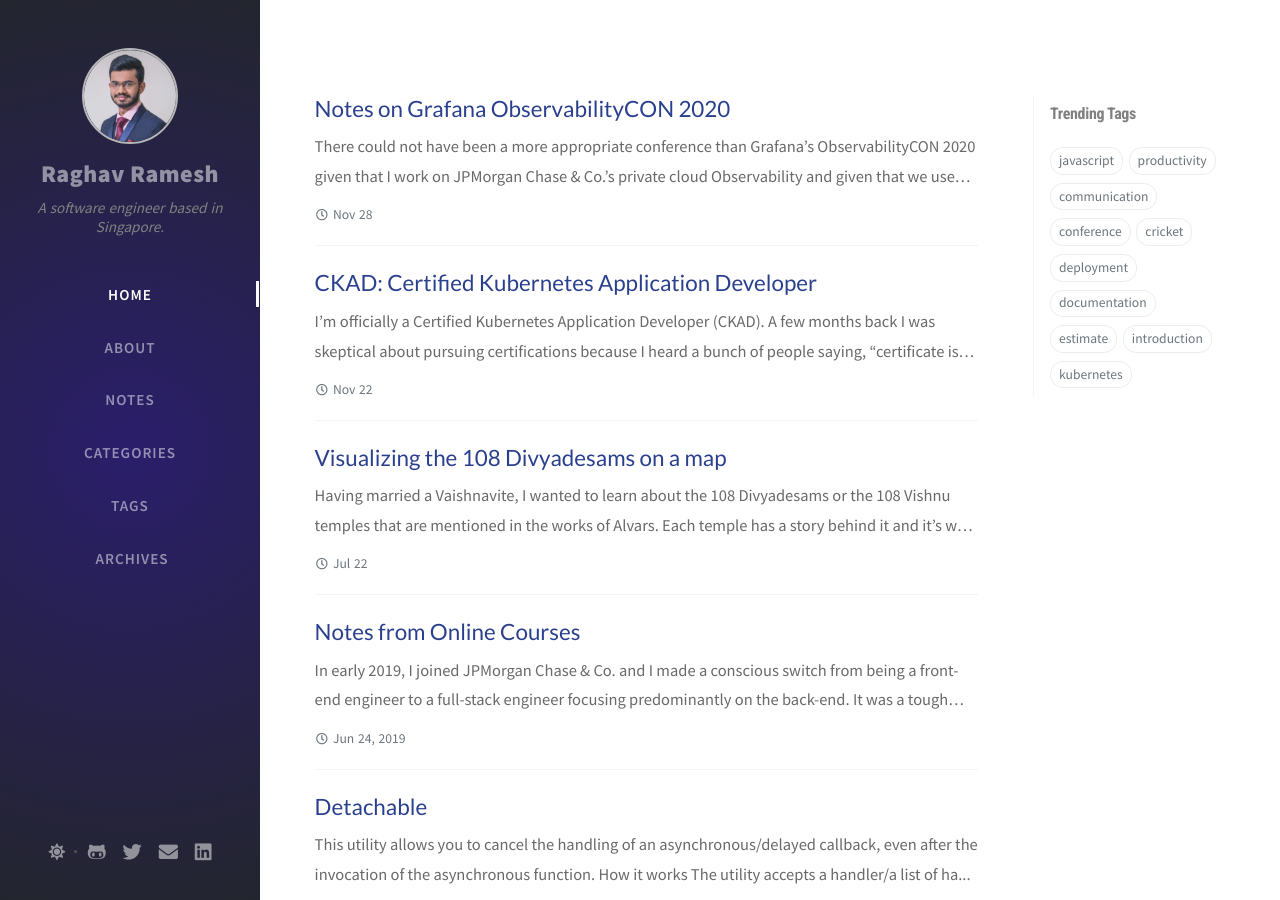
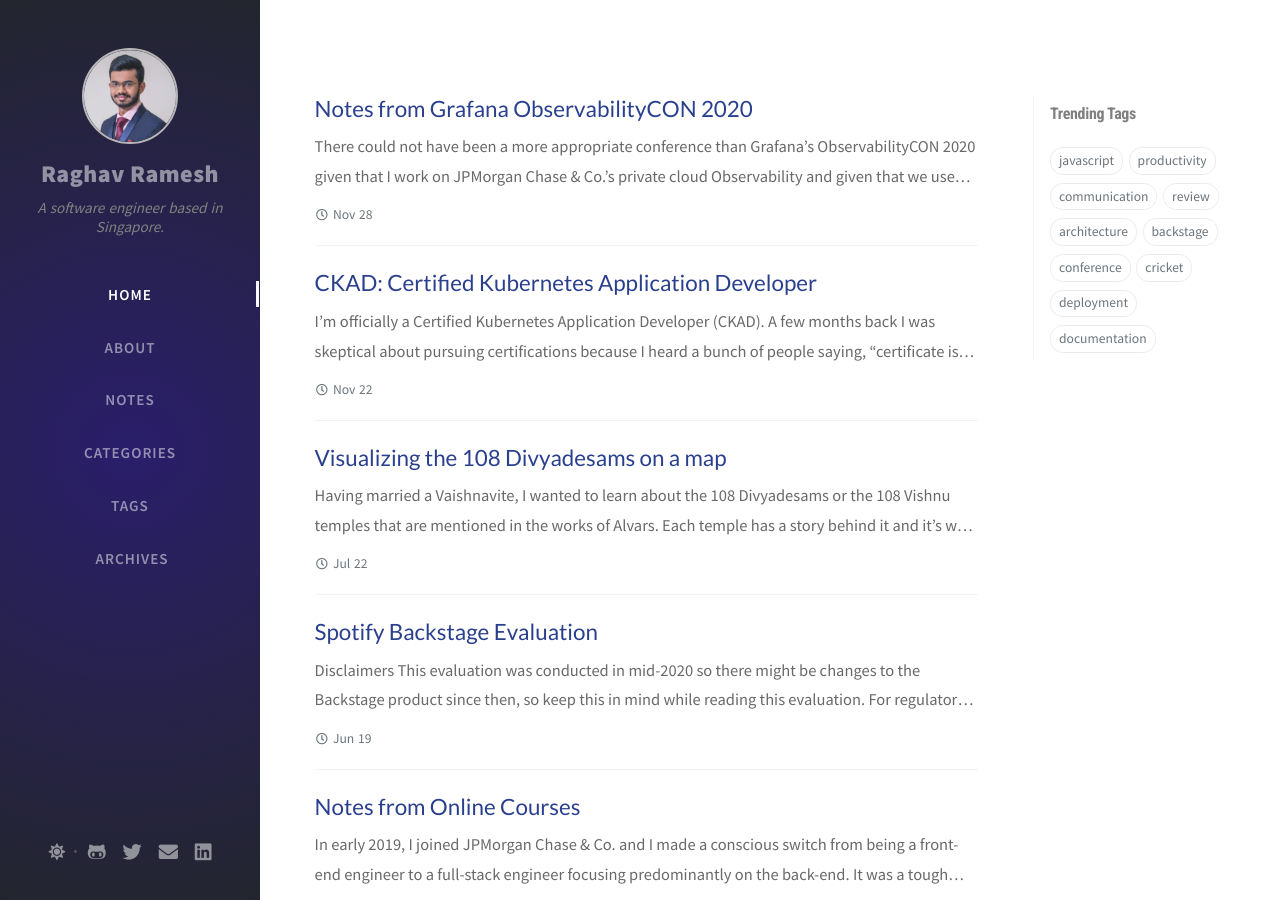
Before and after one commit to RaghavRamesh/RaghavRamesh.github.io, a Jekyll site: the page built from index.html, in a window 1280 px wide and 900 px high. Built offline with Jekyll 4.4.1, drawn with Linux system fonts in a browser that asks for light colours; nearby versions of some CDN libraries; the list of posts is cut into pages by our own code; comment, search, counter and statistics services are not loaded; some of the changed lines change nothing that is shown; some of the changed text lies outside the part shown.

Commit message:
add Spotify Backstage evaluation blog post

```diff
--- /dev/null
+++ b/_posts/2020-06-20-spotify-backstage-evaluation.md
@@ -0,0 +1,97 @@
+---
+title: "Spotify Backstage Evaluation"
+date: 2020-06-20
+categories: [architecture]
+tags: [spotify, backstage, architecture, review, product]
+---
+
+### Disclaimers
+* This evaluation was conducted in mid-2020 so there might be changes to the Backstage product since then, so keep this in mind while reading this evaluation.
+* For regulatory reasons, this is a stripped down version of the original evaluation I published within JPMorgan Chase & Co.. So it will not contain the introduction which contains the context of this evaluation and the conclusion which contains what steps we took based on this evaluation. Nevertheless, I believe the rest of the content is still sufficiently meaningful, so I've extracted those bits for this post.
+
+## Product Evaluation
+### Overview
+[Backstage](https://backstage.io/) is an open platform for building developer portals. It's based on the developer portal Spotify has been using internally for over four years. Backstage can be as simple as a services catalog or as powerful as the UX layer for your entire tech infrastructure.
+#### Features
+* Software/Service catalog: Create and manage all of your organization's software and microservices in one place.
+  * Software/Service detail (my guess for this feature's name): A unified method for managing microservices offers both visibility and control.
+* Software component bootstrapper: Preset templates allow engineers to quickly create microservices in a standardized way (coming soon)
+* Docs-like-code: Centralized, full-featured technical documentation with integrated tooling that makes it easy for developers to set up, publish, and maintain alongside their code (coming soon) (one other problem our firm faces which Backstage includes as a feature of the overall developer portal)
+
+#### Benefits
+* For engineering managers, it allows you to maintain standards and best practices across the organization and can help you manage your whole tech ecosystem, from migrations to test certification.
+* For end-users (developers), it makes it fast and simple to build software components in a standardized way, and it provides a central place to manage all projects and documentation.
+* For platform engineers, it enables extensibility and scalability by letting you easily integrate new tools and services (via plugins), as well as extending the functionality of existing ones.
+* For everyone, it's a single, consistent experience that ties all your infrastructure tooling, resources, standards, owners, contributors, and administrators together in one place. More details can be found [here](https://github.com/spotify/backstage#what-is-backstage).
+* _[Source](https://github.com/spotify/backstage/)_
+
+#### Backstage Adopters
+* [Adopters](https://github.com/spotify/backstage/blob/master/ADOPTERS.md)
+
+### Software Catalog and Software Detail
+* "The service catalog - or software catalog - is a centralized system that keeps track of ownership and metadata about all software in your ecosystem. The catalog is built around the concept of metadata yaml files (syntax very similar to k8s resource manifests) stored together with the code, which is then harvested and visualized in Backstage." - _[Source](https://backstage.io/blog/2020/06/22/backstage-service-catalog-alpha)_
+* It's currently not easy (not possible?) to find out who owns what software within the firm. It's also not easy to quickly identify the software that I own. A control plane that indicates parts of the software that requires attention like missing AppFit requirements, build failures, monitoring alerts, will be quite helpful.
+* Software Detail is a detailed view of each software/service/component (could be titled something else by Spotify Backstage as it is yet to be released). It gives an overview of the component and the different infrastructure/tools your component integrates with - e.g., CI/CD, security scan tool, code quality tool, code review tool, monitoring, etc.
+
+### Workflows
+* Workflows / Software component bootstrapper: Preset templates allow engineers to quickly create microservices and other software in a standardized way. AWS Amplify is a good working example.
+* Currently, Moneta Kickstart does a great job of providing starters for Java microservice and full-stack projects. This Spotify Backstage feature takes it much further by adding support to more languages and most importantly, integrating with other infrastructures like pre-baked CI/CD pipeline, code scanning, and a suite of other necessary integrations that a team that develops the software will have to implement manually.
+* Yet to be open-sourced/implemented. It can be evaluated once it's released.
+
+### Docs-like-code
+* Centralized, full-featured technical documentation with integrated tooling that makes it easy for developers to set up, publish, and maintain alongside their code.
+* It's useful for our firm as it improves the visibility of software within the firm and encourages reuse which will improve developer productivity. Yet to be open-sourced/implemented. It can be evaluated once it's released.
+
+## Architecture Evaluation
+### Single Page Application + Plugins
+* Backstage is a single-page application composed of a set of plugins.
+* Plugin architecture in monorepo scales well - easy to independently work on, own plugins as a team, and deploy them
+* Next, the core and the plugins live in the same mono repo. Backstage uses lerna that provides the necessary toolkit for working with monorepos - like independent bundling as well as when the plugin is ready to deploy, it will bundle it up with the rest of the plugins and the core and produce a single or a few artifacts that make up the entire front-end
+* Modern, popular, highly regarded tech stack - React, yarn + Lerna for monorepo workspaces, Jest for tests, TypeScript for type safety, Prettier for code formatting, ESLint for linting, Rollup for build tool (this one I'd say is under assessment by the community - webpack is the default build tool)
+* Out-of-the-box the repo is already large enough to feel slow during development. This is due to the tendency of front-end projects to already have many node packages in a project - a monorepo with multiple "mini" apps makes it worse. However, this can be alleviated by selectively building the plugin the team is responsible for/the team is currently working on.
+
+#### Concerns
+* Apart from the plugin architecture itself, one salient feature of Backstage is the reusable UX patterns exposed in the form of reusable components. However, if we were to implement it for our firm, we may have to re-implement them using our (JPMC's) design systems which has a big opportunity cost.
+* In general, similar to microservices, sharing code between plugins is an anti-pattern. Currently, Backstage encourages reusing UI components.
+  * We should be careful to ensure that the shared components contain only UI logic and no business or domain logic. When domain logic is put into a shared library it creates a high degree of coupling across applications and increases the difficulty of change. So, for example, we should usually not try to share a *ProductTable, which would contain all sorts of assumptions about what exactly a "product" is and how it should behave. Such domain modeling and business logic belong in the application code of the micro frontends, rather than in a shared library.
+* Other downsides of micro frontends, in general, can be found [here](https://martinfowler.com/articles/micro-frontends.html#Downsides).
+
+### GraphQL-based API Gateway
+* Backstage implements an API Gateway using GraphQL - the microservice pattern where a separate service is built to sit in front of your other back-end services. This service acts as a back-end for front-ends, where it can proxy and unify access to a variety of back-end services. This pattern can allow for varying use-cases, but typically this is done to unify client network access, centralized authentication, and combine data from multiple services' data stores.
+* [Netflix](https://thenewstack.io/why-netflix-rolled-its-own-node-js-functions-as-a-service-runtime), [Soundcloud](https://samnewman.io/patterns/architectural/bff/), GitHub faced similar issues where different clients had different needs which gave birth to the "Back-ends for Front-ends" pattern. Around this time Facebook invented GraphQL to tackle this problem.
+* This technique is in the Trial stage (one stage before Adopt, a.k.a., worth pursuing) in the [ThoughtWorks Radar](https://www.thoughtworks.com/radar/techniques/bff-backend-for-frontends).
+* Does having a single GraphQL server scale well? Yes, it's the recommended approach. Using [Apollo Federation](https://www.apollographql.com/docs/federation/), (expose one graph for all of our organization's data without experiencing the pitfalls of a monolith) each plugin provider will implement only the part of the data graph that they should be responsible for. All of Backstage's plugins' required data can be implemented as a single large graph and this will allow the front-end to query from a single server for whatever it needs without worrying about where the data is coming from.
+* While the architecture recommends the above, it also allows the front-end to invoke REST APIs. There is a proxy through which the front-end can obtain its necessary data whether GraphQL or otherwise.
+* Scaling: The federation/microservices architecture allows the back-end components to be independently built, deployed, tested, etc.
+* Backend and Proxy in the above diagram are not yet open-sourced (As of 29th June 2020). So we don't know if their implementation will use Apollo Federation or any other pattern like schema stitching.
+
+#### Concerns
+* There's a tendency for API Gateways to turn overambitious. So there's a need to closely guard against this especially when the single large schema will be updated by many contributors. [More details here](https://www.thoughtworks.com/radar/platforms/overambitious-api-gateways).
+* Github, Facebook, Shopify, etc., have spoken about receiving plenty of PRs in a day (more than 20). This could lead to a lot of work for the schema maintainers and runs the risk of accidentally accepting poorly designed changes
+* Having an API gateway implies there isn't complete decentralization and will involve some amount of orchestration.
+* Performance degradation is a concern due to the multitude of scenarios that the API Gateway will handle and can impact the speed and reliability of your application. Also, having an additional layer adds to the latency.
+
+### GraphQL benefits in general
+* No under or over-fetching of data: the front-end gets exactly what it asks for no-more, no-less without needing to call multiple endpoints and dealing with unnecessary data.
+* Declarative schema - easy to grok the response shape
+* Type system which has proved essential to work with agreed response shapes
+* Encourages domain-driven-design by modeling an interface to the domain, as opposed to just being a thin layer in front of the service
+* Version-less => backward compatibility
+* Centralized Authentication. Backstage uses Passport which integrates with [several auth models](https://backstage.io/blog/2020/07/01/how-to-enable-authentication-in-backstage-using-passport).
+
+#### Concerns
+* GraphQL is new (released in 2015). _Source: [The Case Against GraphQL - Robert Zhu](https://www.youtube.com/watch?v=djKPtyXhaNE)_
+* Cost of learning and getting buy-ins
+* Needs time to mature - JS community is mature, but community support is not yet great for other languages
+* Control - in GraphQL, unlike REST, the server no longer has full control so there is a possibility of a rogue client making non-performant queries (can be avoided using persisted queries or depth limiting)
+* Centralization
+  * Naming congestion due to a single large graph/schema
+  * vs. Federation. Centralization (having one giant schema for the entire GT Portal) against a very large codebase may not be practically possible. In Facebook, the largest GraphQL schema had over 10000 types, which resulted in weird type names like NewsFeedDepth4
+* Graphs vs Resources - many features in REST not available in GraphQL
+* ORMs are optimized for REST currently which means they can avoid issues like the N+1 issue • Like other proxies, it presents another point of failure as there is an additional another layer
+
+## Evaluation FAQs
+### Why Backstage? Why can't I build my developer portal?
+If it kicks off, in my view, the true value of Spotify Backstage is from the potentially rich source of plugins built by the community. We can choose to be an early adopter and use the power of open-source to learn along with this community outside the firm and if possible contribute back. At this point, I view it as a starter kit we can use to get a head start.
+### Why GraphQL for API Gateway, why not REST?
+"In short, it's a ready-made ecosystem and a perfect fit for this functionality. If you were to build an API Gateway over REST from scratch, you would have to establish new shapes and conventions for a new interface. GraphQL provides the tools to quickly build these with typing, mocking, documentation, and playground functionality for free. Apollo Server and graphql-tools make resolving this data often as simple as implementing a single function to fetch and optionally reshape the responses. We've found these tools to provide an excellent developer experience, especially with the huge improvement in API discoverability and documentation with GraphQL Playground out of the box." - https://engineering.kapost.com/2019/03/implementing-an-api-gateway-withgraphql-resolution-strategies/
--- a/_posts/2020-11-29-notes-on-grafana-observability-con-2020.md
+++ b/_posts/2020-11-29-notes-from-grafana-observability-con-2020.md
@@ -1,5 +1,5 @@
 ---
-title: "Notes on Grafana ObservabilityCON 2020"
+title: "Notes from Grafana ObservabilityCON 2020"
 date: 2020-11-29
 categories: [notes]
 tags: [review, conference]
```
